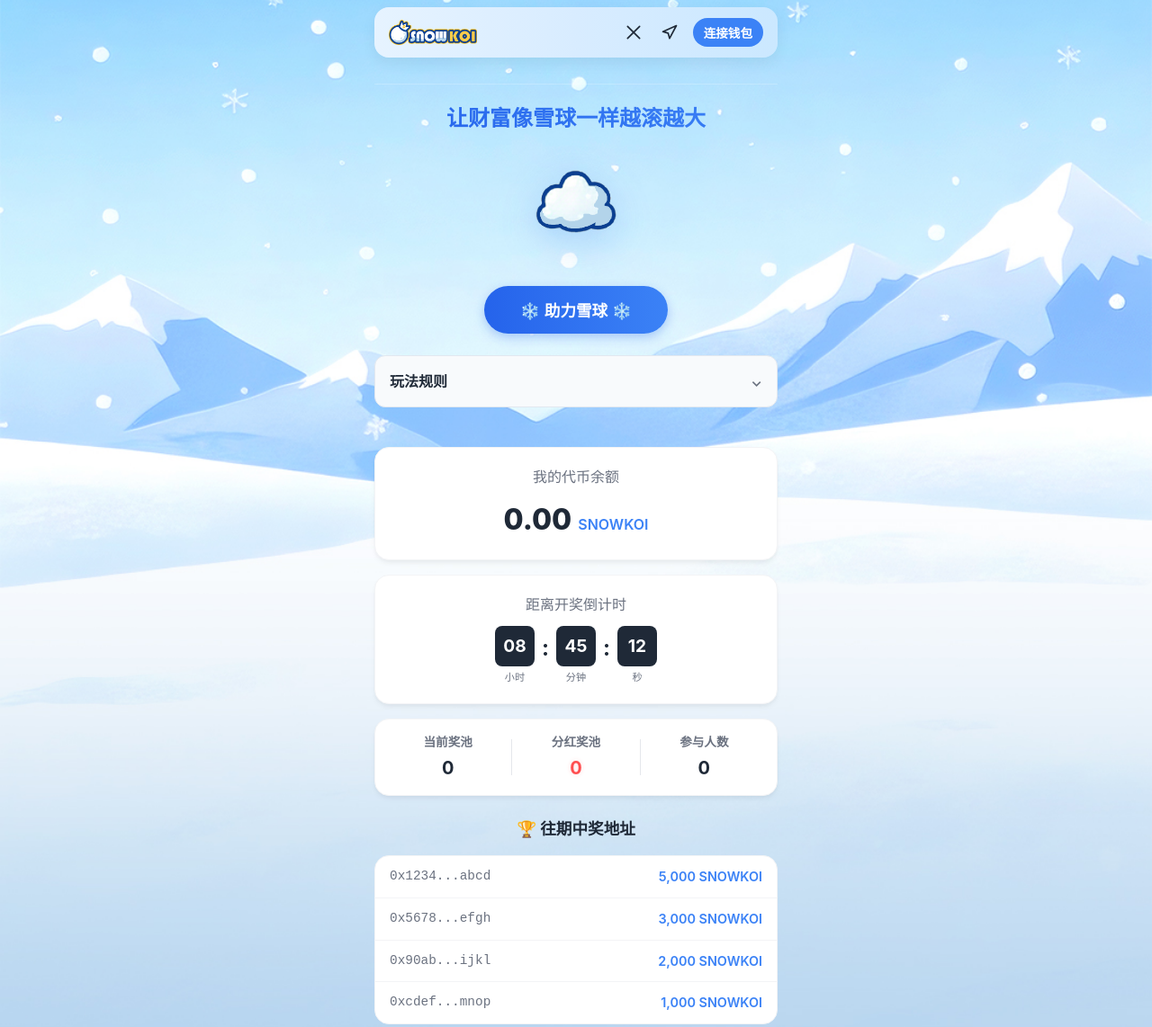
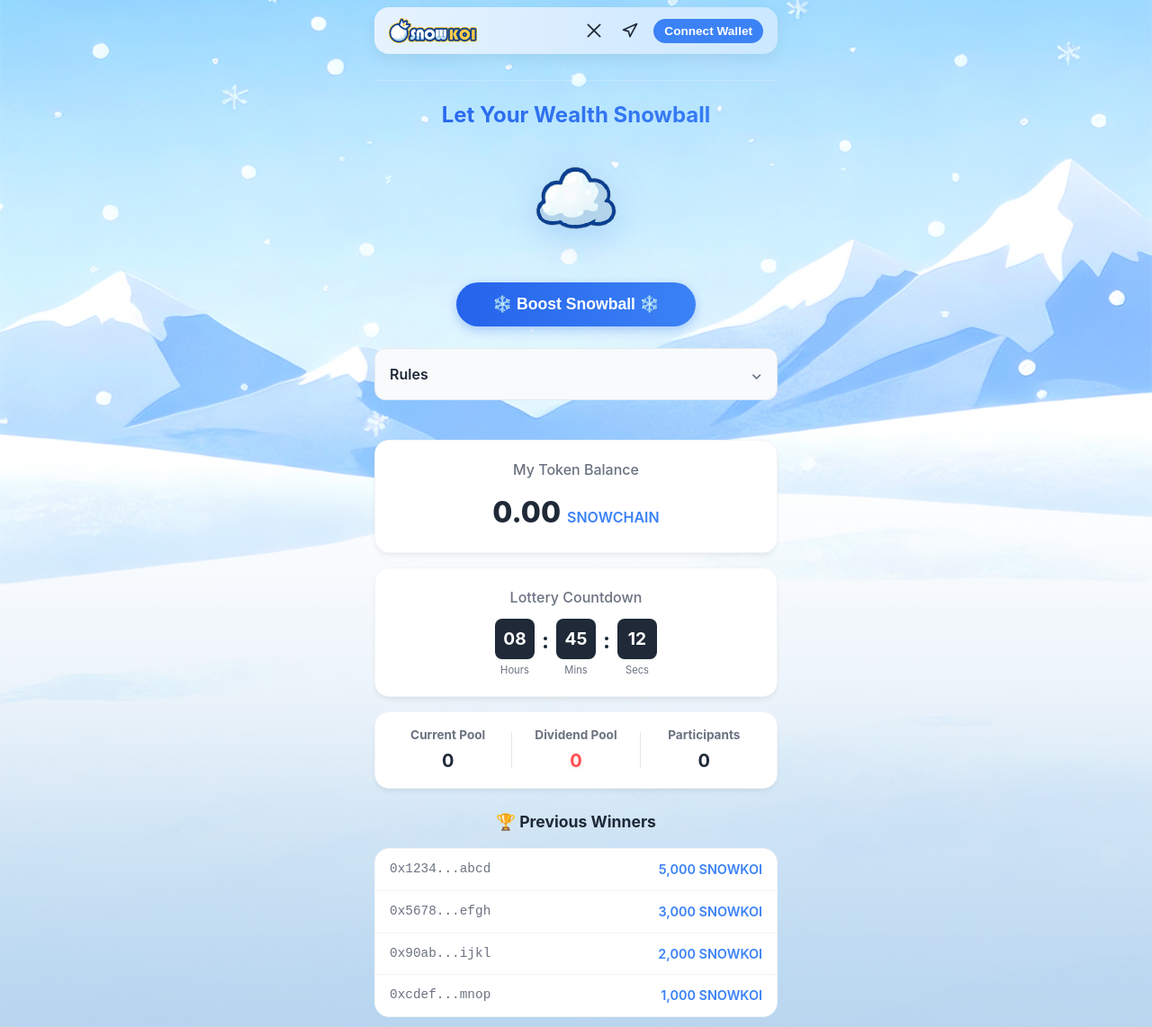
Before and after one commit to 1183668245/sonwkoi, a plain HTML site: page index.html in a window 1280 px wide. Shown: the top 1142 px of the page at 90% size. Drawn offline with Linux system fonts and the light colour scheme; no server answers.

Commit message:
Update index.html

```diff
--- a/index.html
+++ b/index.html
@@ -1,9 +1,9 @@
 <!DOCTYPE html>
-<html lang="zh-CN">
+<html lang="en">
 <head>
     <meta charset="UTF-8">
     <meta name="viewport" content="width=device-width, initial-scale=1.0, maximum-scale=1.0, user-scalable=no">
-    <title>雪球锦鲤 SnowKOI</title>
+    <title>Snowchain</title>
     <link rel="stylesheet" href="style.css">
 </head>
 <body>
@@ -18,90 +18,92 @@
                         <path d="M20 4L4 20" stroke="currentColor" stroke-width="2" stroke-linecap="round"/>
                     </svg>
                 </a>
-                <a href="https://t.me/SNOWKOI_ONBSC" target="_blank" class="nav-icon" aria-label="Telegram">
+                <a href="https://t.me/snowchain_sol" target="_blank" class="nav-icon" aria-label="Telegram">
                     <svg viewBox="0 0 24 24" aria-hidden="true">
                         <path d="M21 3L3 11l7 2 2 7 9-17z" stroke="currentColor" stroke-width="2" stroke-linecap="round" stroke-linejoin="round" fill="none"/>
                     </svg>
                 </a>
-                <button class="wallet-btn">连接钱包</button>
+                <button class="wallet-btn">Connect Wallet</button>
             </div>
         </header>
 
-        <!-- 中奖信息滚动横幅 -->
+        <!-- Winner Marquee -->
         <div class="winner-marquee">
             <div class="marquee-content">
-                🎉 欢迎参与雪球效应！期待本轮幸运儿诞生...
+                🎉 Welcome to Snowchain! Waiting for the winner...
             </div>
         </div>
 
-        <!-- 中间主区域 -->
+        <!-- Main Content -->
         <main class="main-content">
-            <h1 class="slogan">让财富像雪球一样越滚越大</h1>
+            <h1 class="slogan">Let Your Wealth Snowball</h1>
 
             <div class="snowball-wrapper">
-                <img src="snow/雪团.png" alt="雪团" class="snowball-img">
+                <img src="snow/雪团.png" alt="Snowball" class="snowball-img">
             </div>
 
-            <button class="boost-btn">❄️ 助力雪球 ❄️</button>
+            <button class="boost-btn">❄️ Boost Snowball ❄️</button>
 
             <details class="rules-box">
-                <summary>玩法规则</summary>
+                <summary>Rules</summary>
                 <ul>
-                    <li>1. 点击按钮1万枚$SNOWKOI助力雪球</li>
-                    <li>2. four内盘阶段无法参与</li>
-                    <li>3. 每15分钟开奖一次，中奖者自动获得当前奖池</li>
+                    <li>1. Click button to boost with 10,000 $SNOWKOI</li>
+                    <li>2. Participation disabled during Pump internal phase</li>
+                    <li>3. Lottery draws every 15 minutes, winner takes current pool</li>
                 </ul>
             </details>
         </main>
 
-        <!-- 代币余额 -->
+        <!-- Token Balance -->
         <section class="info-card balance-card">
-            <h2>我的代币余额</h2>
-            <div class="balance-amount">0.00 <span class="currency">SNOWKOI</span></div>
+            <h2>My Token Balance</h2>
+
+            <div class="balance-amount">0.00 <span class="currency">SNOWCHAIN</span></div>
         </section>
 
-        <!-- 倒计时区域 -->
+        <!-- Countdown Area -->
         <section class="info-card countdown-card">
-            <h2>距离开奖倒计时</h2>
+            <h2>Lottery Countdown</h2>
             <div class="countdown-timer">
                 <div class="time-unit">
                     <span class="num">08</span>
-                    <span class="label">小时</span>
+                    <span class="label">Hours</span>
                 </div>
                 <div class="separator">:</div>
                 <div class="time-unit">
                     <span class="num">45</span>
-                    <span class="label">分钟</span>
+                    <span class="label">Mins</span>
                 </div>
                 <div class="separator">:</div>
                 <div class="time-unit">
                     <span class="num">12</span>
-                    <span class="label">秒</span>
+                    <span class="label">Secs</span>
                 </div>
             </div>
         </section>
 
-        <!-- 奖池信息 -->
+        <!-- Pool Info -->
         <section class="info-card stats-card">
             <div class="stat-item">
-                <h3>当前奖池</h3>
+                <h3>Current Pool</h3>
                 <p class="stat-value" id="total-prize">0</p>
             </div>
             <div class="stat-divider"></div>
             <div class="stat-item">
-                <h3>分红奖池</h3>
+                <h3>Dividend Pool</h3>
                 <p class="stat-value bonus-value" id="bonus-prize">0</p>
             </div>
             <div class="stat-divider"></div>
             <div class="stat-item">
-                <h3>参与人数</h3>
+                <h3>Participants</h3>
                 <p class="stat-value" id="participant-count">0</p>
             </div>
         </section>
 
-        <!-- 往期中奖 -->
+        <!-- History -->
         <section class="history-section">
-            <h2>🏆 往期中奖地址</h2>
+            <h2>🏆 Previous Winners</h2>
+
             <div class="history-list">
                 <div class="history-item">
                     <span class="address">0x1234...abcd</span>
```
